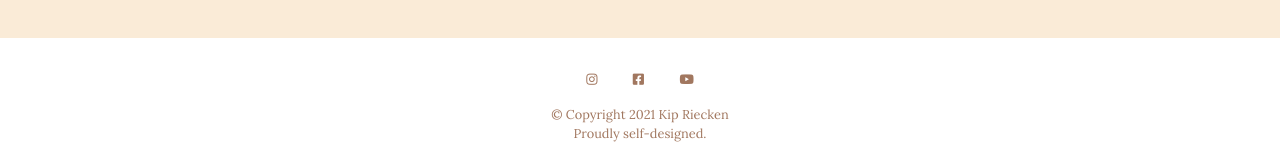
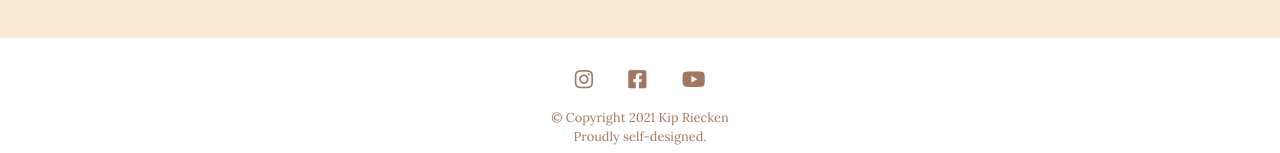
Before and after one commit to kipvla/my_site, a Svelte app: page / in a window 1280 px wide. Shown: the part 1382-1535 px from the top of the page. Built offline with nearby package versions, Linux system fonts and the light colour scheme.

Commit message:
change global button styling

```diff
--- a/public/global.css
+++ b/public/global.css
@@ -123,14 +123,6 @@ Navbar
   }
 }
 
-i {
-  color: var(--text);
-}
-
-i:hover {
-  color: lightblue;
-}
-
 /*****************************************************************************
 Gallery
 *****************************************************************************/
@@ -200,6 +192,15 @@ Footer
   margin-top: 0px;
 }
 
+i {
+  color: var(--text);
+  font-size: 1.3rem;
+}
+
+i:hover {
+  color: var(--texthover);
+}
+
 /*****************************************************************************
 Contact Form
 *****************************************************************************/
@@ -223,6 +224,11 @@ Contact Form
   background-color: var(--text);
   border: none;
   border-radius: 5px;
+}
+
+.btn:hover {
+  background-color:var(--texthover);
+  color: white;
 }
 
 /*****************************************************************************
```
